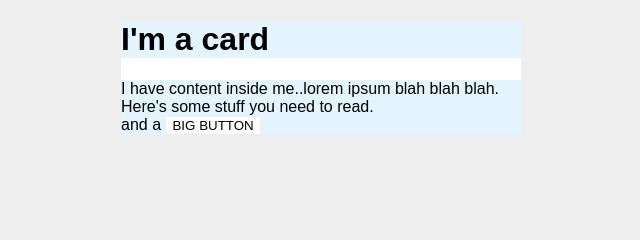
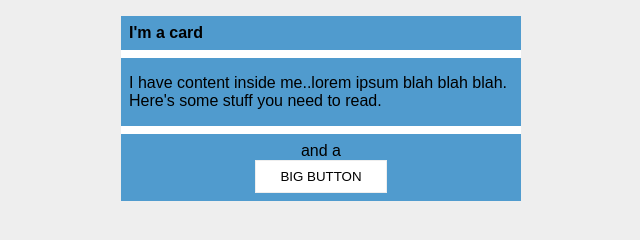
Before and after one commit to cbuzuloiu/TheOdinProject, a plain HTML site: page css-exercises/foundations/block-and-inline/02-margin-and-padding-2/index.html in a window 1280 px wide. Shown: the whole page, without its empty margins (319-959 px from the left). Drawn offline with Linux system fonts and the light colour scheme.

Commit message:
02-margin-and-padding-2 exercise completed

```diff
--- a/css-exercises/foundations/block-and-inline/02-margin-and-padding-2/solution/solution.css
+++ b/css-exercises/foundations/block-and-inline/02-margin-and-padding-2/solution/solution.css
@@ -10,15 +10,15 @@ body {
 }
 
 .title {
-  background: #e3f4ff;
+  background: #509bce;
 }
 
 .content {
-  background: #e3f4ff;
+  background: #509bce;
 }
 
 .button-container {
-  background: #e3f4ff;
+  background: #509bce;
 }
 
 button {
--- a/css-exercises/foundations/block-and-inline/02-margin-and-padding-2/style.css
+++ b/css-exercises/foundations/block-and-inline/02-margin-and-padding-2/style.css
@@ -1,3 +1,17 @@
+/*
+    ---There is 8px between the edge of the card and its content (the blue sections).
+    ---There is an 8px gap between each of the blue sections inside the card.
+    ---The title of the card uses a 16px font.
+    ---There are 8px between the title text and the edge of the title section.
+    ---The content section has 16px space on the top and bottom, and 8px on either side.
+    Everything inside the .button-container section is centered, and there is 8px padding.
+    The Big Button is centered on its own line.
+    The Big Button has 24px space on the sides, and 8px on top and bottom.
+ */
+* {
+  box-sizing: border-box;
+}
+
 body {
   background: #eee;
   font-family: sans-serif;
@@ -7,21 +21,32 @@ body {
   width: 400px;
   background: #fff;
   margin: 16px auto;
+  /* padding: 8px; */
 }
 
 .title {
-  background: #e3f4ff;
+  background: #509bce;
+  font-size: 16px;
+  padding: 8px;
+  margin-bottom: 8px;
 }
 
 .content {
-  background: #e3f4ff;
+  background: #509bce;
+  padding: 16px 8px;
+  margin-bottom: 8px;
 }
 
 .button-container {
-  background: #e3f4ff;
+  background: #509bce;
+  padding: 8px;
+  text-align: center;
 }
 
 button {
   background: white;
   border: 1px solid #eee;
+  padding: 8px 24px;
+  display: block;
+  margin: 0 auto;
 }
```
